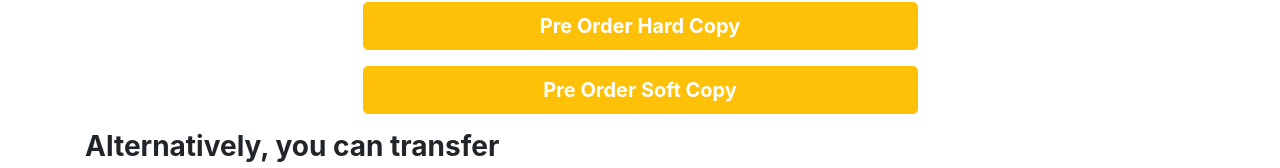
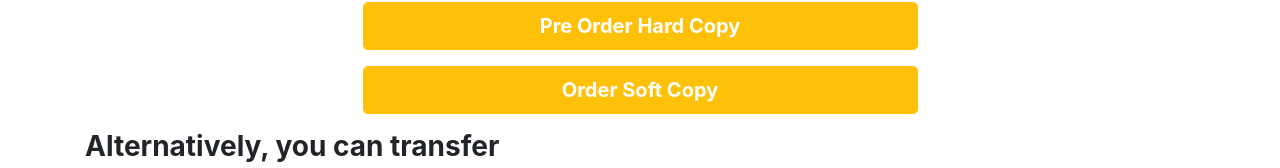
Before and after one commit to oyeolamilekan/chiamaka, a React (Create React App) app: page /about_book in a window 1280 px wide. Shown: the part 1197-1365 px from the top of the page. Built offline with nearby package versions, Linux system fonts and the light colour scheme.

Commit message:
fixed order soft copy issue

```diff
--- a/src/pages/aboutBook.js
+++ b/src/pages/aboutBook.js
@@ -57,7 +57,7 @@ export default function AboutBook() {
             rel="noopener noreferrer"
             onClick={handleOpen}
           >
-            <b>Pre Order Soft Copy</b>
+            <b>Order Soft Copy</b>
           </button>
         </div>
         </Fade>
```
